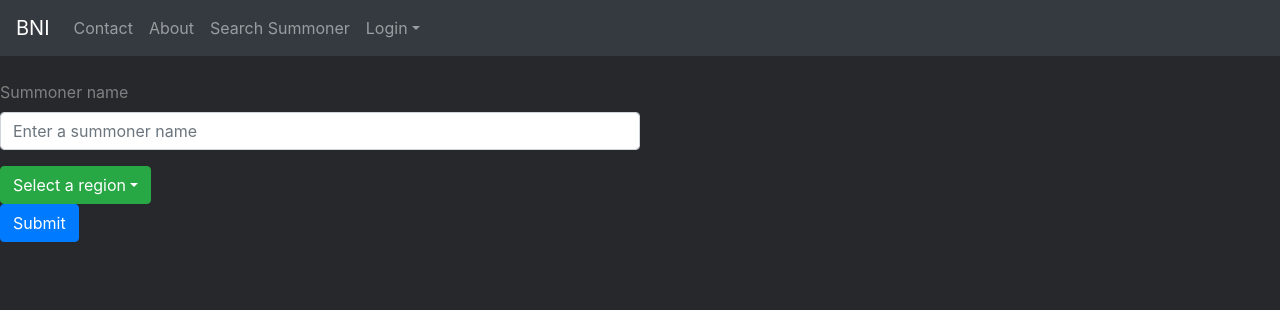
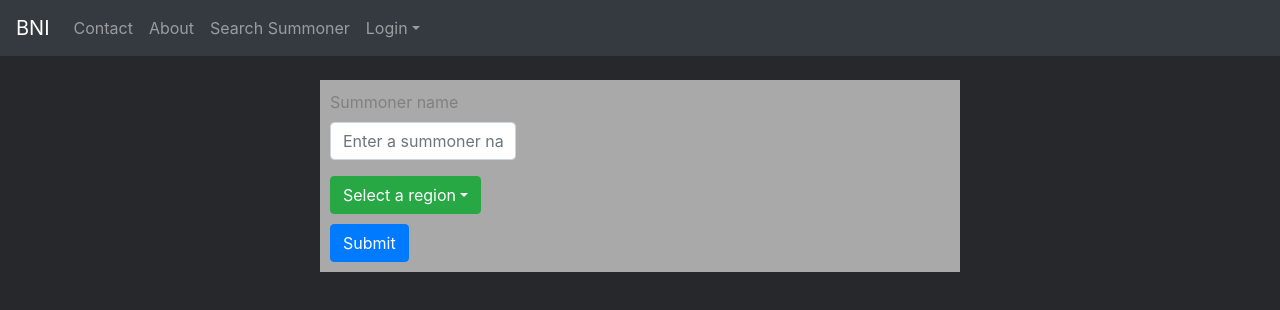
Before and after one commit to jiuu/betternerfirelia, a React (Create React App) app: page /search in a window 1280 px wide. Shown: the top 310 px of the page. Built offline with nearby package versions, Linux system fonts and the light colour scheme.

Commit message:
Fixed summoner search

```diff
--- a/src/components/searchsummoner.component.js
+++ b/src/components/searchsummoner.component.js
@@ -5,11 +5,12 @@ import '../styles/searchsummonerstyles.css';
 
 const SearchSummoner = () => {
     return (
-        <div className = "searchClass">
-            <Form>
+        <div className = "searchClassContainer">
+
+            <Form className="searchForm">
                 <Form.Group controlId="formBasicEmail">
                     <Form.Label>Summoner name</Form.Label>
-                    <Form.Control type="email" placeholder="Enter a summoner name" />
+                    <Form.Control type="text" placeholder="Enter a summoner name" />
                     <Form.Text className="text-muted">
                     </Form.Text>
                 </Form.Group>
@@ -19,16 +20,18 @@ const SearchSummoner = () => {
                         Select a region
                     </Dropdown.Toggle>
 
-                    <Dropdown.Menu>
-                        <Dropdown.Item >NA</Dropdown.Item>
+                    <Dropdown.Menu id="sdsd">
+                        <Dropdown.Item>NA</Dropdown.Item>
                         <Dropdown.Item>EUW</Dropdown.Item>
-                        <Dropdown.Item >EUNE</Dropdown.Item>
+                        <Dropdown.Item>EUNE</Dropdown.Item>
                     </Dropdown.Menu>
                     </Dropdown>
                 </div>
-                <Button variant="primary" type="submit">
+                <div className = "buttonContainer">
+                <Button className = "submitbutton" variant="primary" type="submit">
                     Submit
                 </Button>
+                </div>
             </Form>
         </div>
     )
--- a/src/styles/searchsummonerstyles.css
+++ b/src/styles/searchsummonerstyles.css
@@ -1,6 +1,16 @@
-.searchClass {
-    width: 50%;
+.searchClassContainer {
+    margin: auto;
+  width: 50%;
+  background-color: #a9a9a9;
+  padding: 10px;
+}
+.searchForm {
+    width: 30%;
 }
 .dropDownServerSelect {
-    display: flex;
+    padding-top: -2px;
+    padding-bottom: 5px;
 }
+.buttonContainer {
+    padding-top: 5px;
+}
```
